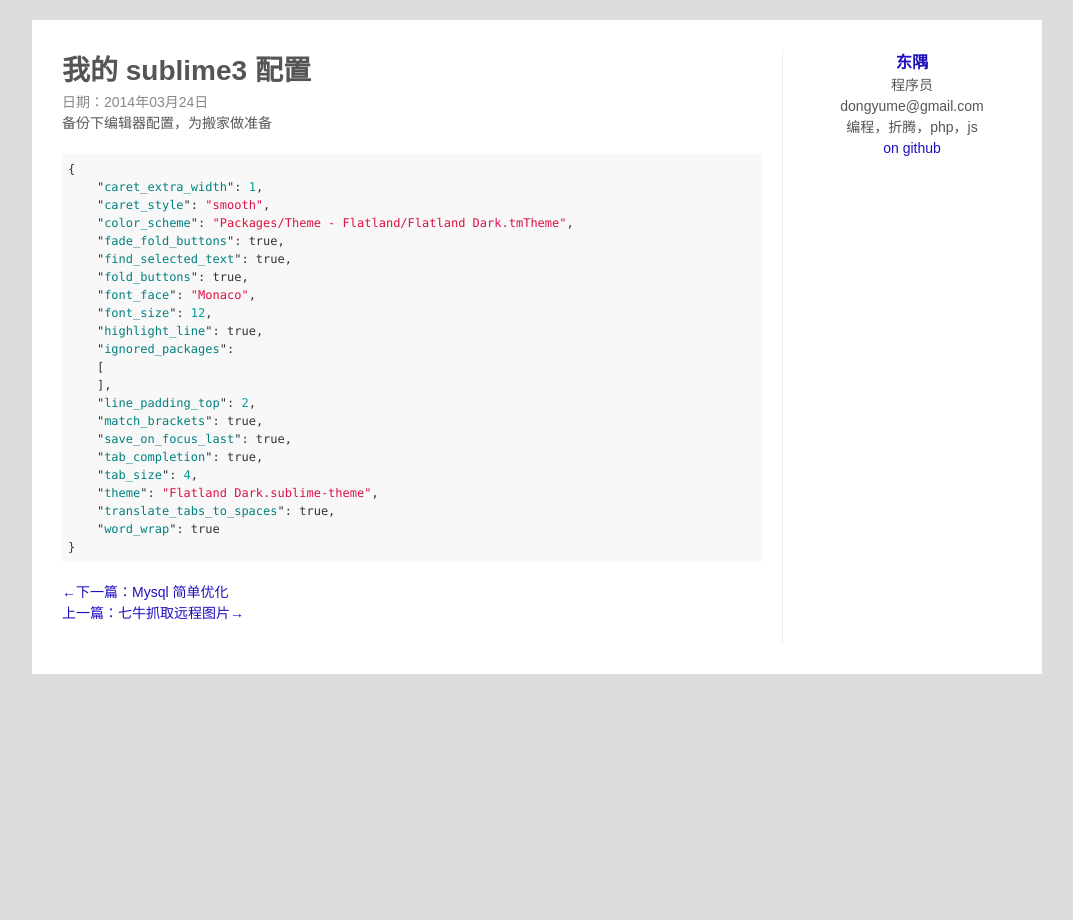
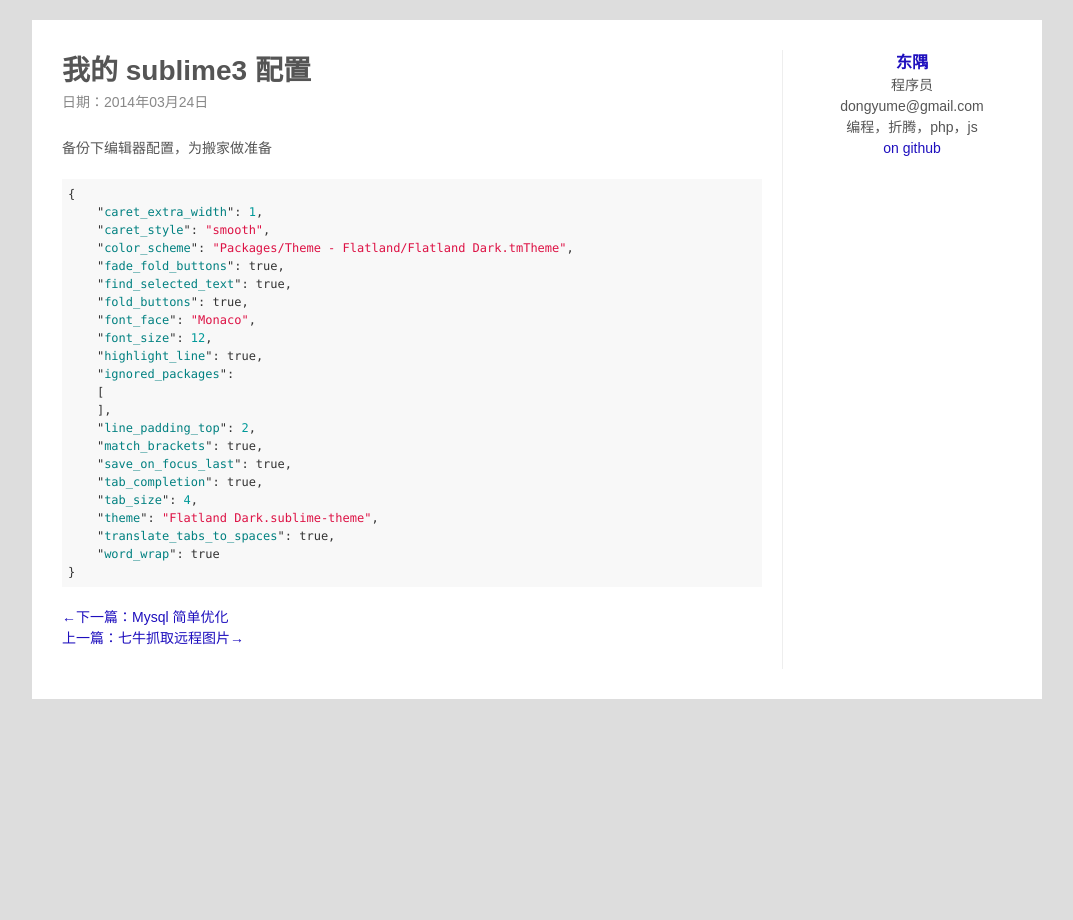
Before and after one commit to imdongyu/imdongyu.github.io, a Jekyll site: the page built from _posts/2014-03-24-sublime-config.md, in a window 1280 px wide. Shown: the whole page, without its empty margins (103-1176 px from the left). Built offline with Jekyll 4.4.1, drawn with Linux system fonts in a browser that asks for light colours; Markdown is read by kramdown in place of the engine named in the settings; comment, search, counter and statistics services are not loaded.

Commit message:
update
udpate

```diff
--- a/_layouts/post.html
+++ b/_layouts/post.html
@@ -3,7 +3,7 @@
 ---
 
 <h1>{{ page.title}}</h1>
-<span class="pubtime">日期：{{ page.date | date: "%Y年%m月%d日" }}</span>
+<div class="pubtime">日期：{{ page.date | date: "%Y年%m月%d日" }}</div>
 
 {{ content }}
 
```
